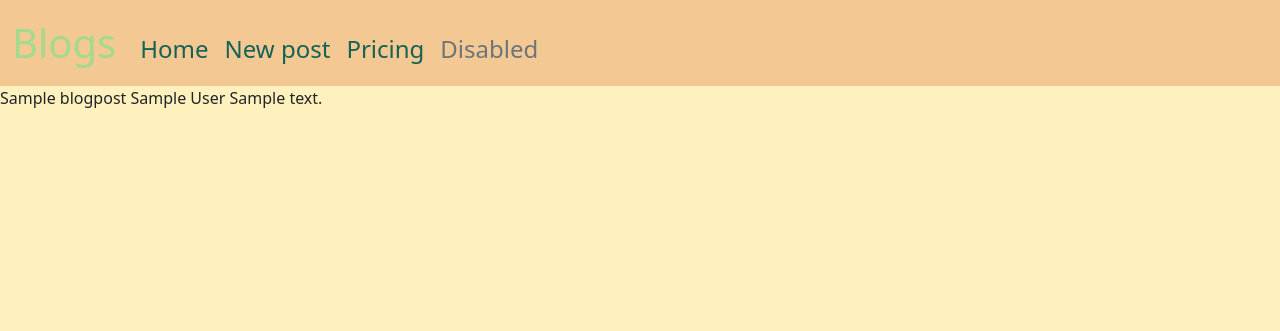
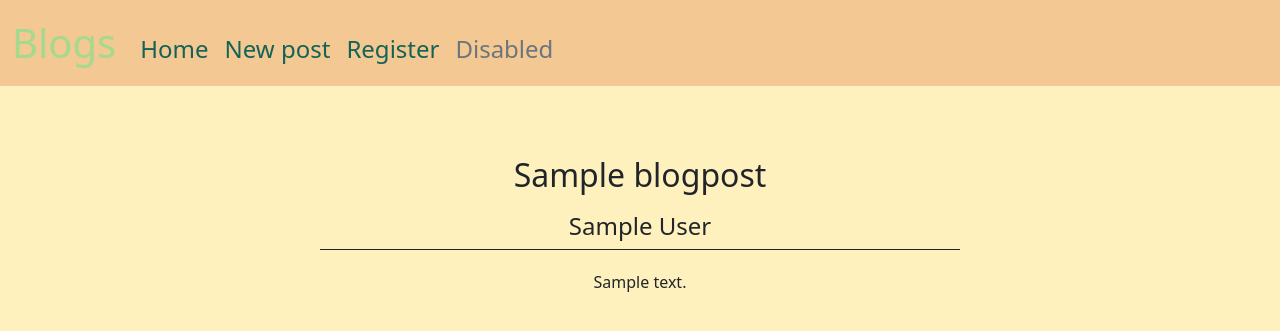
Before and after one commit to ninopowski/Blogs_users, a Python web app: template templates/index.html in a window 1280 px wide. Shown: the top 331 px of the page. Run offline with Jinja, Linux system fonts and the light colour scheme; the template is opened without the code that fills it: most values are stand-ins (such as "Sample title", 1, 10 or a date in 2020); some libraries are stand-ins or nearby versions.

Commit message:
Second table setup, register form, starting register function

```diff
--- a/static/css/styles.css
+++ b/static/css/styles.css
@@ -24,3 +24,21 @@ form {
 .disabled {
     margin-right: 1rem;
 }
+
+.post {
+    padding-top: 70px;
+    margin: auto;
+    width: 50%;
+    text-align: center;
+}
+
+
+.author {
+    padding-top: 10px;
+}
+
+.paragraph {
+    border-top-style: solid;
+    border-top-width: 1px;
+    padding-top: 20px;
+}
--- a/templates/header.html
+++ b/templates/header.html
@@ -29,8 +29,9 @@
         <li class="nav-item">
           <a class="nav-link" href="{{ url_for('new_post') }}">New post</a>
         </li>
+
         <li class="nav-item">
-          <a class="nav-link" href="#">Pricing</a>
+          <a class="nav-link" href="#">Register</a>
         </li>
         <li class="nav-item">
           <a class="nav-link disabled" href="#" tabindex="-1" aria-disabled="true">Disabled</a>
--- a/templates/index.html
+++ b/templates/index.html
@@ -8,10 +8,19 @@
 {% block content %}
 
 {% for blogpost in posts: %}
+<div class="post">
+    <h2>
+        {{ blogpost.title }}
+    </h2>
 
-{{ blogpost.title }}
-{{ blogpost.author }}
-{{ blogpost.body }}
+    <h4 class="author">
+        {{ blogpost.author }}
+    </h4>
+
+    <p class="paragraph">
+        {{ blogpost.body }}
+    </p>
+</div>
 
 {% endfor %}
 
```
Also changed, not shown: forms.py (+9 -2 lines), main.py (+30 -6 lines), Blogs.db.
